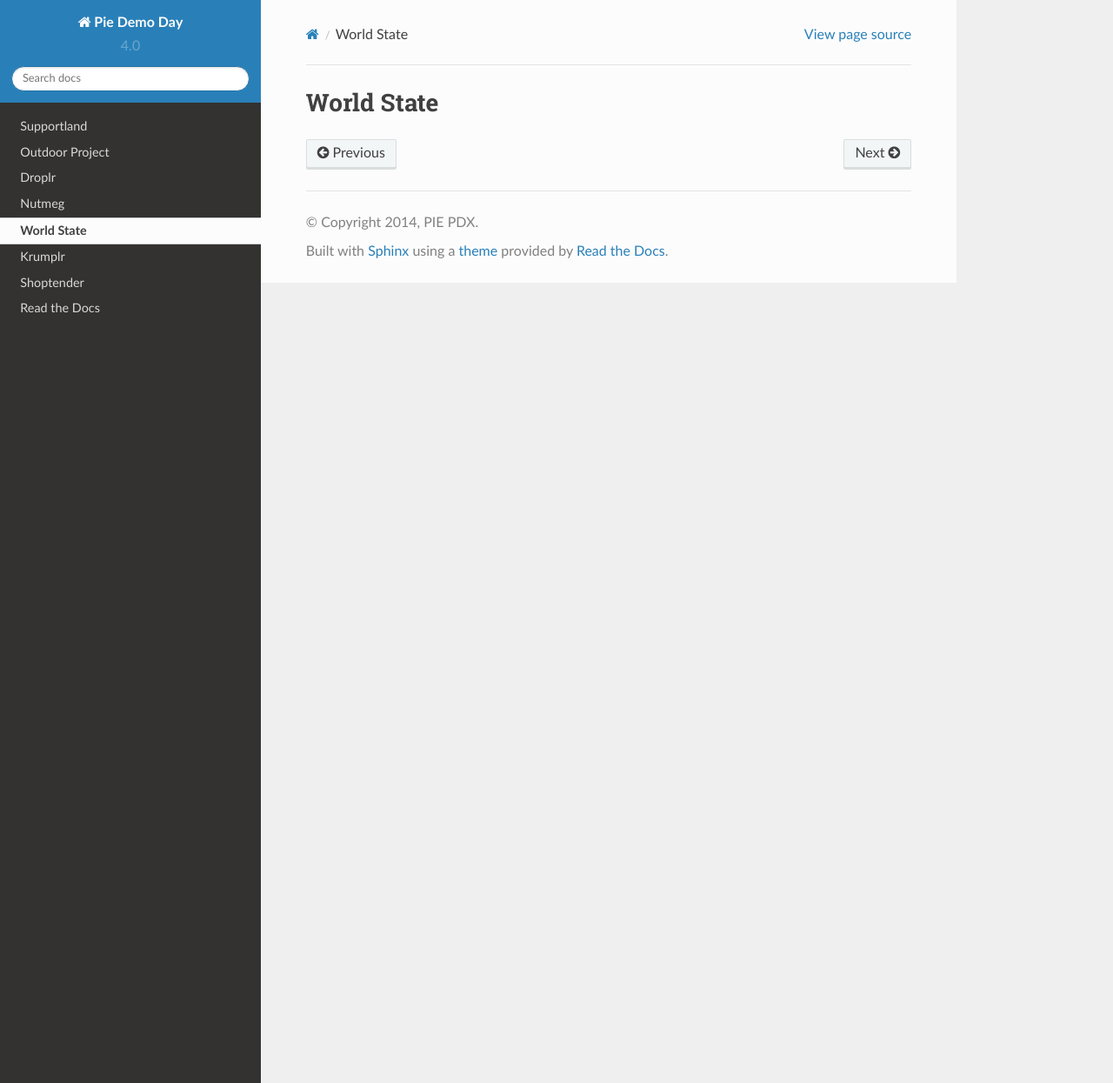
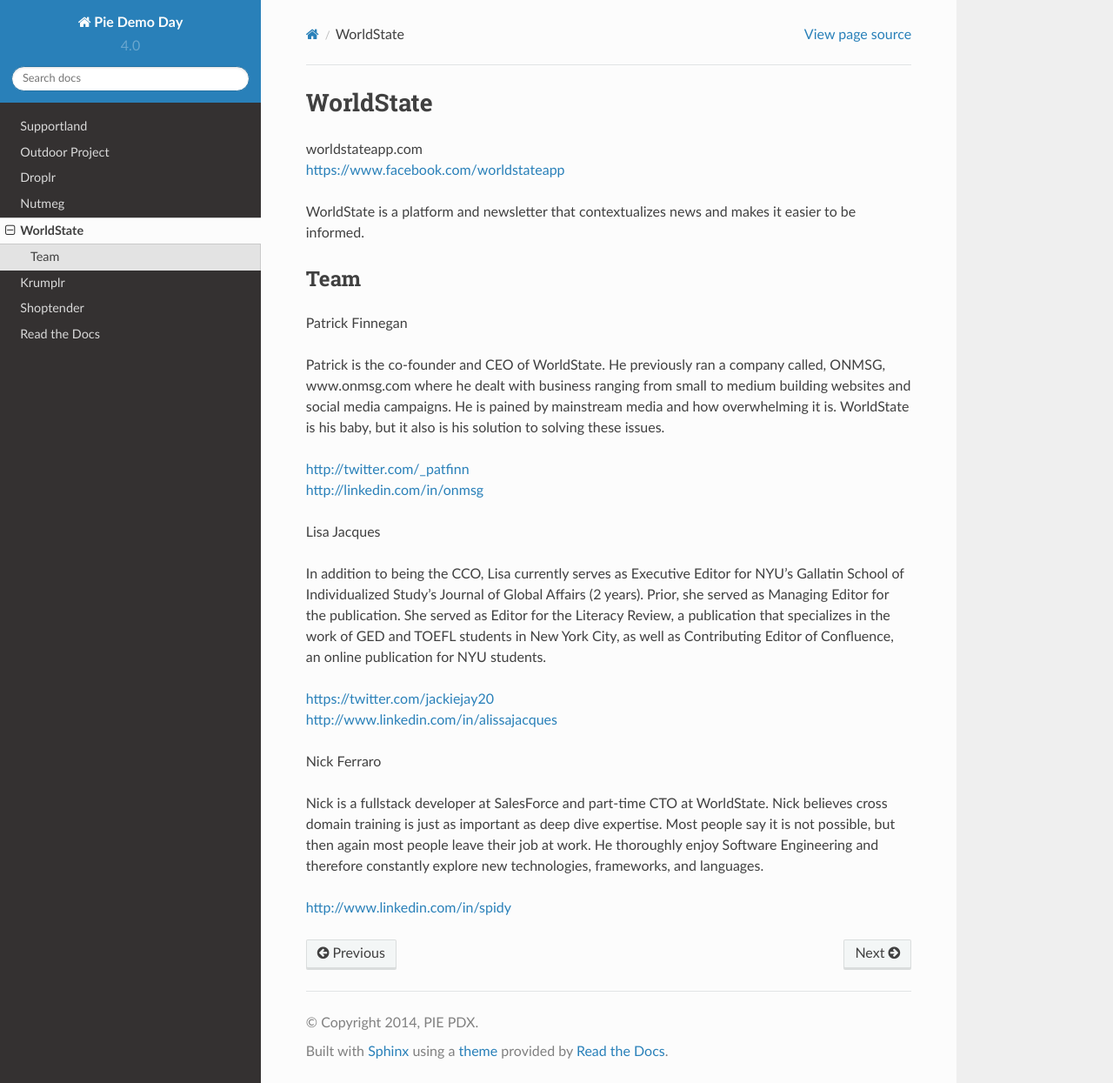
Before and after one commit to piepdx/pie-docs, a Sphinx documentation site: the page built from docs/worldstate.rst, in a window 1280 px wide and 1245 px high. Shown: the whole window at 87% size. Built offline with Sphinx 7.4.7 and the Read the Docs theme 2.0.0, drawn with Linux system fonts in a browser that asks for light colours.

Commit message:
Add worldstate

```diff
--- a/docs/worldstate.rst
+++ b/docs/worldstate.rst
@@ -1,2 +1,32 @@
-World State
+WorldState
 -----------
+
+| worldstateapp.com
+| https://www.facebook.com/worldstateapp
+
+WorldState is a platform and newsletter that contextualizes news and makes it easier to be informed.
+
+Team
+~~~~~
+
+Patrick Finnegan
+
+Patrick is the co-founder and CEO of WorldState. He previously ran a company called, ONMSG, www.onmsg.com where he dealt with business ranging from small to medium building websites and social media campaigns. He is pained by mainstream media and how overwhelming it is. WorldState is his baby, but it also is his solution to solving these issues.
+
+| http://twitter.com/_patfinn
+| http://linkedin.com/in/onmsg
+
+
+Lisa Jacques
+
+In addition to being the CCO, Lisa currently serves as Executive Editor for NYU’s Gallatin School of Individualized Study’s Journal of Global Affairs (2 years). Prior, she served as Managing Editor for the publication. She served as Editor for the Literacy Review, a publication that specializes in the work of GED and TOEFL students in New York City, as well as Contributing Editor of Confluence, an online publication for NYU students.
+
+| https://twitter.com/jackiejay20
+| http://www.linkedin.com/in/alissajacques
+
+Nick Ferraro
+
+Nick is a fullstack developer at SalesForce and part-time CTO at WorldState. Nick believes cross domain training is just as important as deep dive expertise. Most people say it is not possible, but then again most people leave their job at work. He thoroughly enjoy Software Engineering and therefore constantly explore new technologies, frameworks, and languages.
+
+
+| http://www.linkedin.com/in/spidy
```
